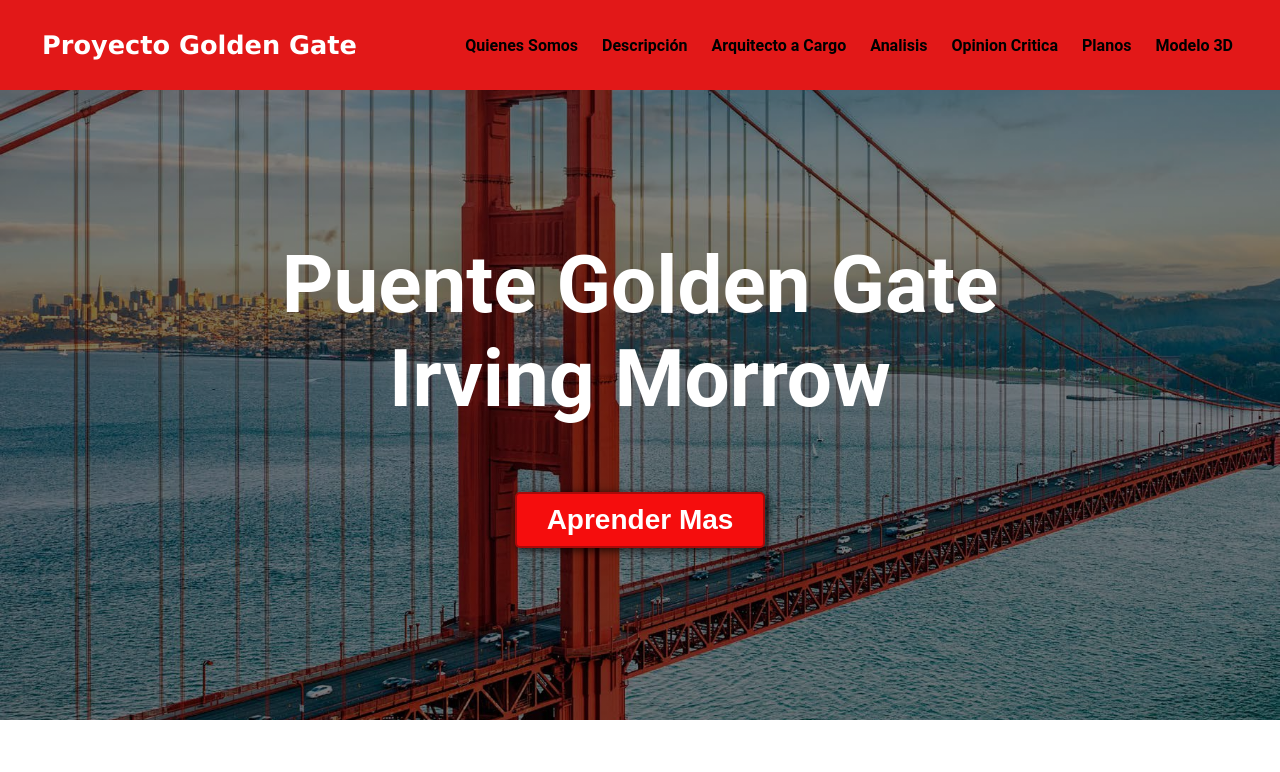
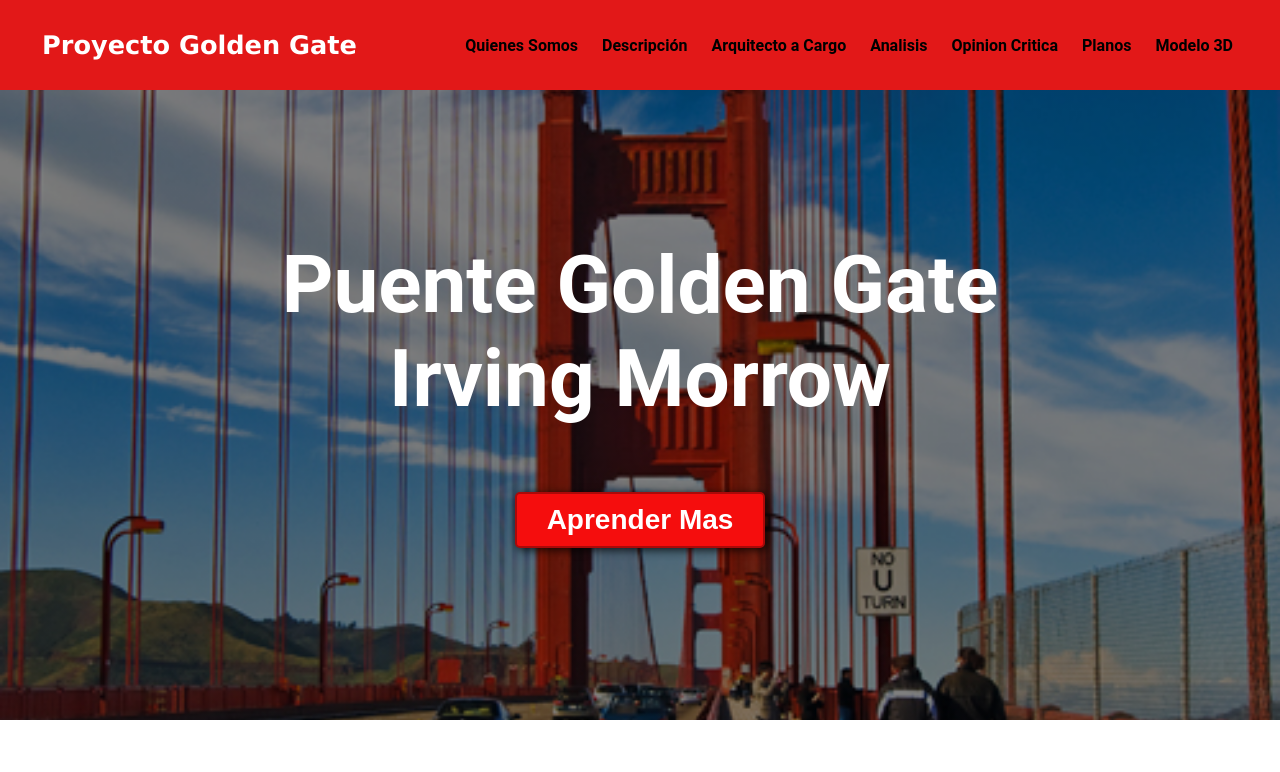
Before and after one commit to ErickManolo/proyecto-final-mate, a plain HTML site: page index.html in a window 1280 px wide. Shown: the top 772 px of the page. Drawn offline with Linux system fonts and the light colour scheme.

Commit message:
Update index.css

```diff
--- a/index.css
+++ b/index.css
@@ -100,7 +100,7 @@ header a:hover{
         rgba(0,0,0,0.5),
         rgba(0,0,0,0.5)
     )
-    ,url("im1.jpg");
+    ,url("im2.jpg");
     background-repeat: no-repeat;
     background-size: cover;
     background-position: center center;
```
